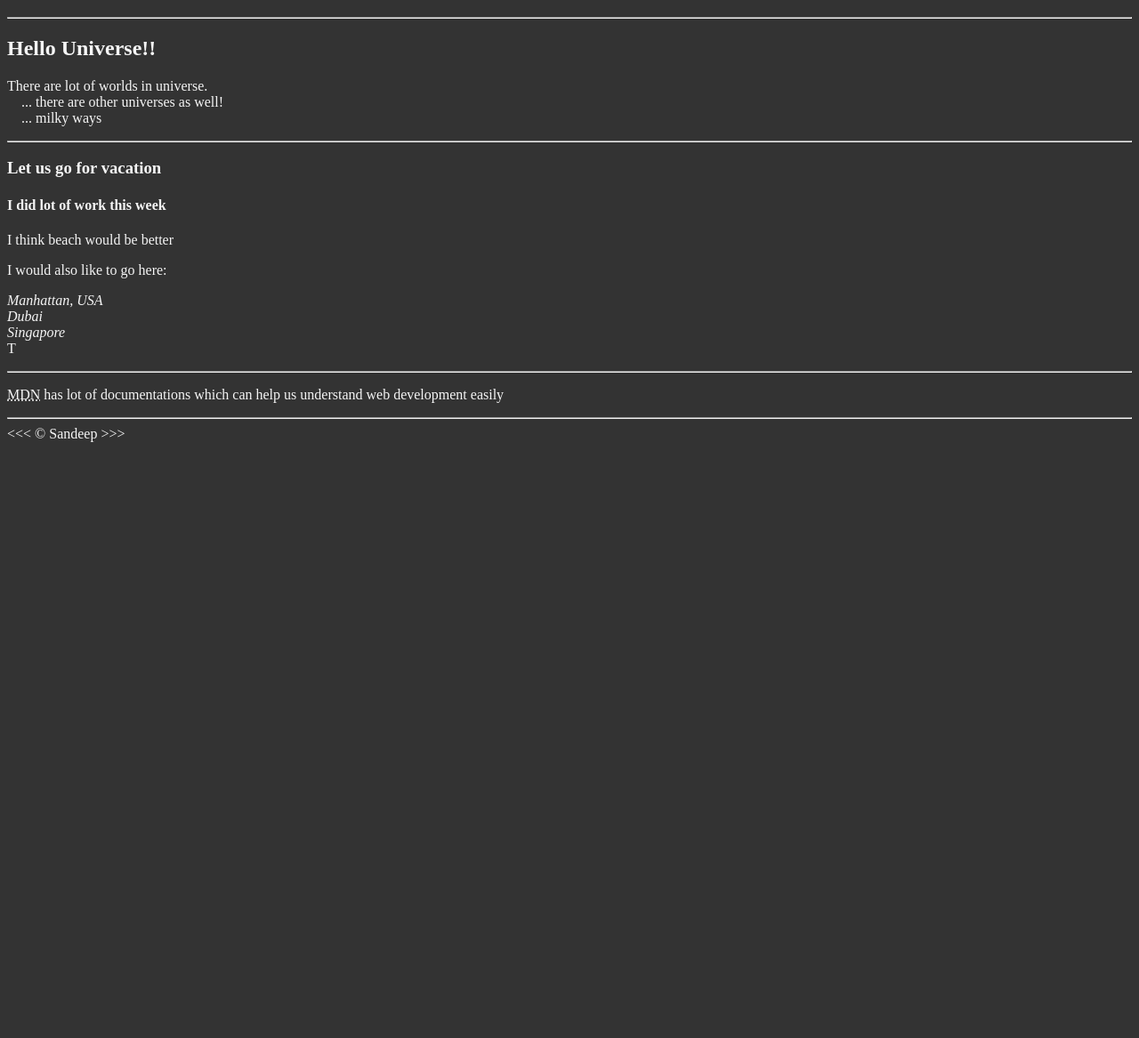
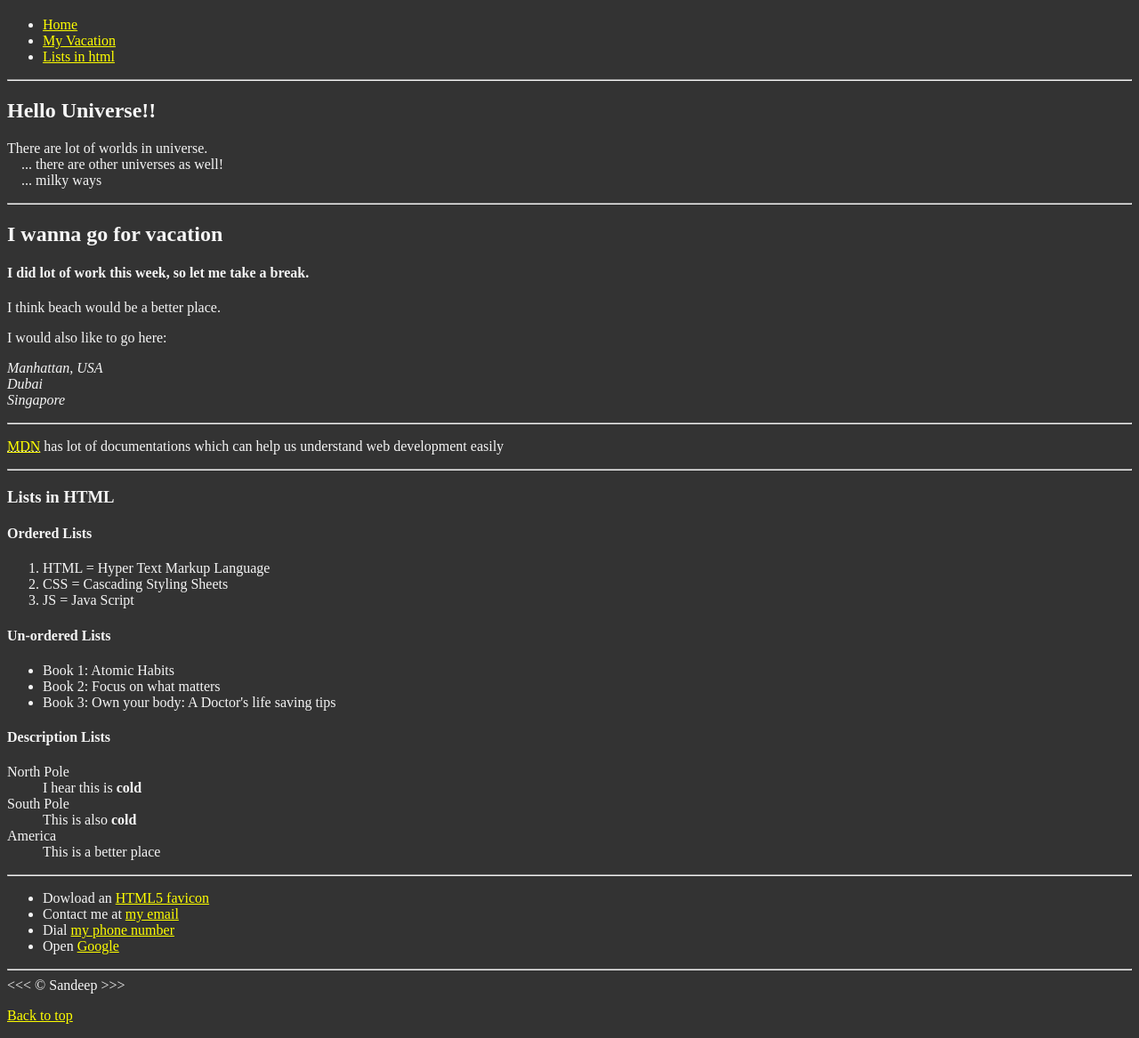
Before and after one commit to CodeCraftsmanSandeep/Full-stack, a plain HTML site: page front-end/03_sample/index.html in a window 1280 px wide. Shown: the part 61-1228 px from the top of the page at 89% size. Before the commit the page ends 800 px from the top, so only its background shows below. Drawn offline with Linux system fonts and the light colour scheme.

Commit message:
Links in HTML🔗

```diff
--- a/front-end/03_sample/index.html
+++ b/front-end/03_sample/index.html
@@ -13,7 +13,25 @@
     <body>
         <h1>Hello World!!</h1>
         <!-- Horizontal rule -->
+
+        <nav>
+            <ul>
+                <li>
+                    <!-- home page -->
+                    <!-- / to go to root -->
+                     <a href="#">Home</a>
+                </li>
+                <li>
+                    <a href="#vacation">My Vacation</a>
+                </li>
+                <li>
+                    <a href="#lists-in-html">Lists in html</a>
+                </li>
+            </ul>
+        </nav>
         <hr>
+
+
 
         <h2>
             Hello Universe!!
@@ -25,23 +43,82 @@
         </p>
         <!-- little bit of space: nbsp -->
         <hr>
-        <h3>Let us go for vacation</h3>
-        <h4>I did lot of work this week</h4>
-        <p>I think beach would be better</p>
+
+        <section id="vacation">
+            <h2>I wanna go for vacation</h2>
+            <h4>I did lot of work this week, so let me take a break.</h4>
+            <p>I think beach would be a better place.</p>
             <!-- address tag -->
             <p>I would also like to go here:
                 <address>
                     Manhattan, USA <br>
                     Dubai          <br>
-                Singapore      <br>
-            </address>T
+                    Singapore
+                </address>
             </p>
+        </section>
+
         <hr>
 
         <!-- Abbreviation tag: abbr -->
-        <p><abbr title="Mozilla Development Network">MDN</abbr> has lot of documentations which can help us understand web development easily</p>
+        <p><abbr title="Mozilla Development Network"> <a href="https://developer.mozilla.org/en-US/">MDN</a></abbr> has lot of documentations which can help us understand web development easily</p>
+        <hr>
+
+        <section id="lists-in-html">
+            <h3>Lists in HTML</h3>
+
+            <h4>Ordered Lists</h4>
+            <ol>
+                <li>HTML = Hyper Text Markup Language</li>
+                <li>CSS = Cascading Styling Sheets</li>
+                <li>JS = Java Script</li>
+            </ol>
+
+            <h4>Un-ordered Lists</h4>
+            <ul>
+                <li>Book 1: Atomic Habits</li>
+                <li>Book 2: Focus on what matters</li>
+                <li>Book 3: Own your body: A Doctor's life saving tips</li>
+            </ul>
+
+            <h4>Description Lists</h4>
+            <dl>
+                <!-- dt: description term -->
+                <!-- dd: description details -->
+                <dt>North Pole</dt>
+                <dd>I hear this is <strong>cold</strong></dd>
+
+                <dt>South Pole</dt>
+                <dd>This is also <strong>cold</strong></dd>
+
+                <dt>America</dt>
+                <dd>This is a better place</dd>
+            </dl>
+        </section>
+
+        <hr>
+        <ul>
+            <!-- Download link -->
+            <li>
+                Dowload an <a href="html5.png" download>HTML5 favicon</a>
+            </li>
+            <!-- Email link -->
+            <!-- But now a days it is not recommended to use this, as this can lead to people get your email to spam you -->
+            <li>
+                Contact me at <a href="mailto:random@email.com">my email</a>
+            </li>
+            <!-- Phone number -->
+             <li>
+                Dial <a href="tel:+1234567890">my phone number</a>
+             </li>
+            <!-- Opening in a new tab -->
+            <li>
+                Open <a href="https://www.google.com">Google</a>
+            </li>
+        </ul>
         <hr>
         <!-- less than symbol -->
         &lt;&lt;&lt; &copy; Sandeep &gt;&gt;&gt;
+        <p> <a href="#">Back to top</a></p>
     </body>
 </html>
--- a/front-end/03_sample/styles.css
+++ b/front-end/03_sample/styles.css
@@ -3,3 +3,15 @@ body {
     background-color: #333;
     color: whitesmoke;
 }
+
+a {
+    color: yellow;
+}
+
+a:visited {
+    color: red;
+}
+
+a:hover {
+    color: green;
+}
```
Also changed, not shown: front-end/03_sample/about.html (added, +1 -0 lines), 1 other file. Lines whose indentation alone changed are shown as unchanged.
